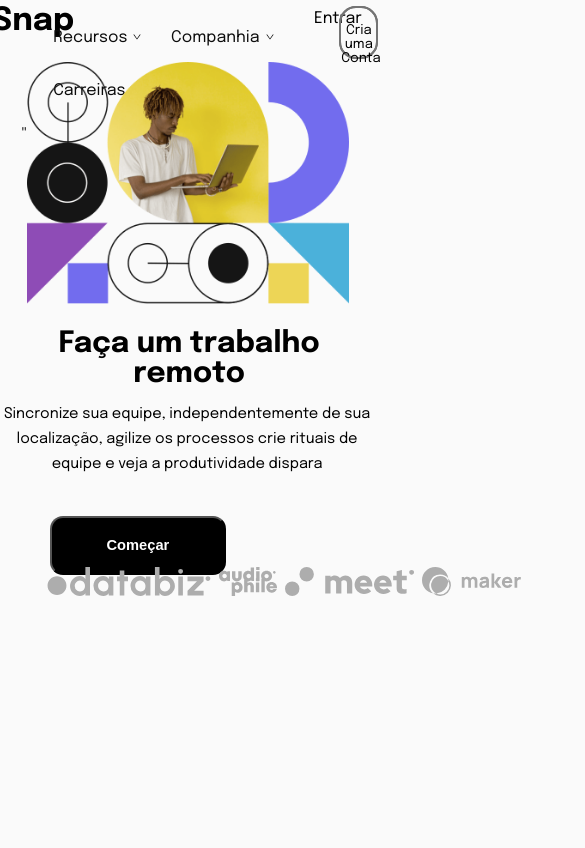
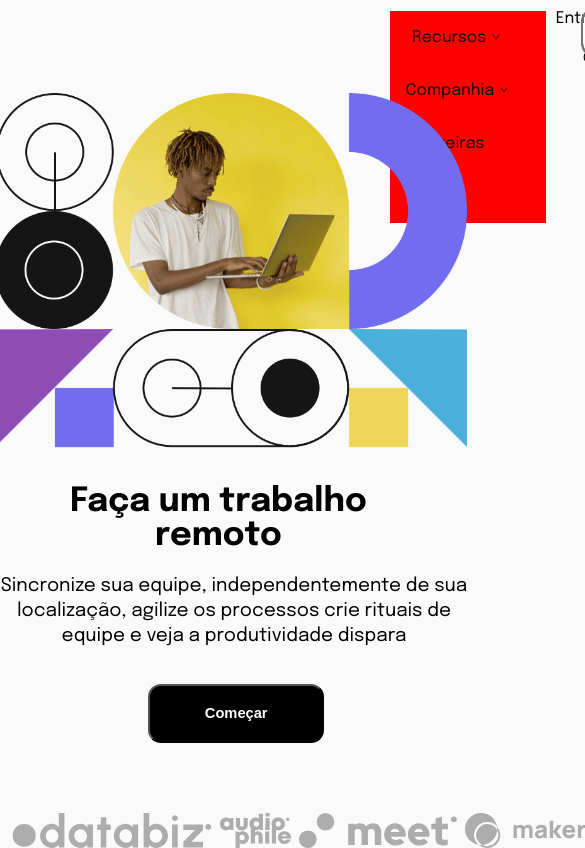
Before and after one commit to Marlondx/Snap, a React (Vite) app in the folder snap/: page / in a window 390 px wide. Shown: the top 848 px of the page, 585 px wide, since content can reach past the window. Built offline with nearby package versions, Linux system fonts and the light colour scheme.

Commit message:
snap version1

```diff
--- a/snap/src/componentes/elementos/buto.css
+++ b/snap/src/componentes/elementos/buto.css
@@ -51,3 +51,8 @@
 
     }
 }
+@media (max-width:420px) {
+     .but button{
+         margin: 5% 0 0 38%;
+     }
+}
--- a/snap/src/componentes/footer/footercss.css
+++ b/snap/src/componentes/footer/footercss.css
@@ -28,3 +28,16 @@
 
     }
 }
+
+@media (max-width:420px) {
+    .rodape img{
+        margin:40% 0 0 0;
+        height: 2.2em;
+    }
+    .rodape{
+        display: flex;
+        left: 1%;
+        margin:2% 0 0 1%;
+        width: 40%;
+}
+}
--- a/snap/src/componentes/header/nave.css
+++ b/snap/src/componentes/header/nave.css
@@ -107,5 +107,21 @@
         background-color: red;
         }
 }
+@media (max-width:420px) {
+    .text{
+        font-size:13pt ;
+        margin: 3% 0 0 -96%;
+        width:25%;
+    }
+    .menu{
+        display: flex;
+        float: left;
+        list-style: none;
+        margin-left: 100%;
+        margin-top: 11px;
+        width: 40%;
+        background-color: red;
+        }
+}
 
 /* lembra para color a imagem temque colocar o ponto tambem  */
--- a/snap/src/componentes/paginas/home.css
+++ b/snap/src/componentes/paginas/home.css
@@ -52,9 +52,7 @@
         line-height: 25px;
         text-align:center;
     }
-    .corpo{
 
-    }
     .dir{
         position: absolute;
         display: flex;
@@ -89,9 +87,7 @@
         line-height: 25px;
         text-align:center;
     }
-    .corpo{
 
-    }
     .dir{
         position: absolute;
         display: flex;
@@ -111,30 +107,33 @@
     }
 }
 @media (max-width:420px) {
+
     .corpo h1{
         text-align:center;
-        font-size:22pt;
-        margin: 80% 0 0 15%;
-        width: 70%;
+        justify-content: center;
+        font-size:25pt;
+        margin: 120% 0 0 11%;
+        width: 90%;
+
     }
 
     .corpo p{
-        font-size: 11pt;
+        font-size: 14pt;
+        width: 120%;
         display: flex;
-        margin:3% 0 0 1%;
+        justify-content: center;
+        margin:5% 0 0 0%;
         line-height: 25px;
         text-align:center;
-    }
-    .corpo{
 
     }
+
     .dir{
-        position: absolute;
+
         display: flex;
         justify-content: center;
         width: 55%;
-        margin-top: -115%;
-        margin-left: 20%;
+        margin:-150% 0 0 20%;
 
     }
     img#desktop{
@@ -142,7 +141,7 @@
     }
     img#mobile{
         display:flex;
-        width: 150%;
-        margin-top:-30%;
+        width: 220%;
+        margin:-30% 0 0 40%;
     }
 }
```
